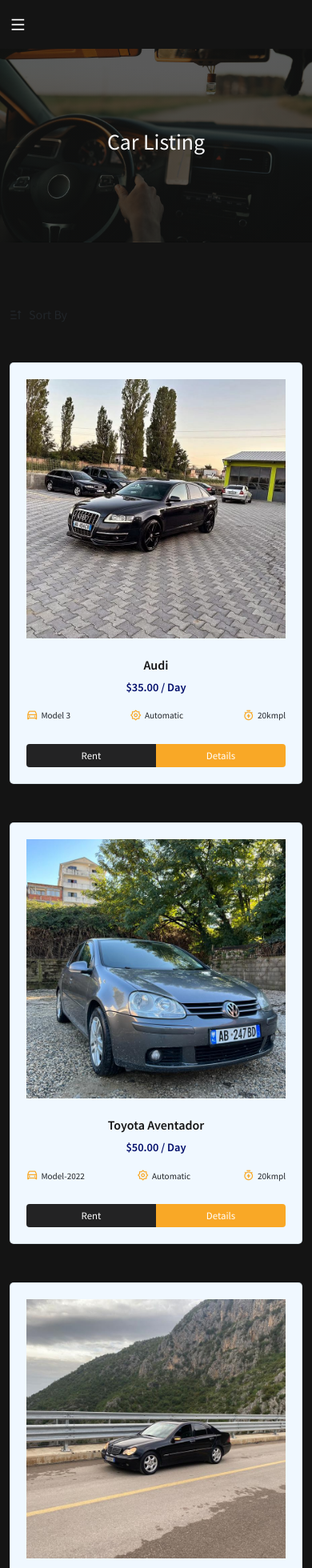
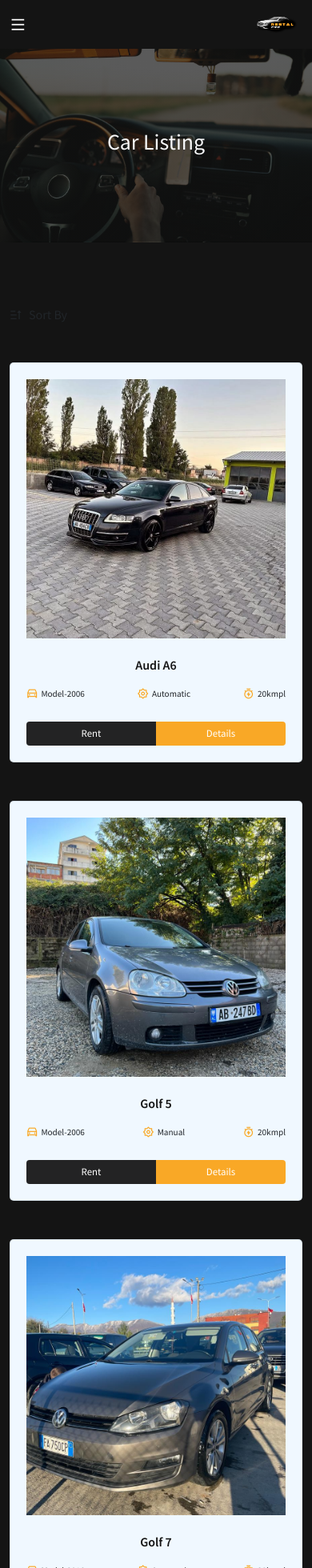
Before and after one commit to eglimiraka22/rentalpro-website, a React (Create React App) app: page /cars in a window 390 px wide. Shown: the top 1960 px of the page at 80% size. Built offline with nearby package versions, Linux system fonts and the light colour scheme.

Commit message:
Rental pro live

```diff
--- a/src/assets/data/carData.js
+++ b/src/assets/data/carData.js
@@ -2,7 +2,8 @@
 import img01 from "../images/WhatsApp Image 2023-12-11 at 22.43.05_f0ce9044.jpg";
 import img02 from "../images/imgcar1.jpg";
 import img03 from "../images/benz.jpg";
-import img04 from "../all-images/cars-img/nissan-offer.png";
+import img04 from "../images/Golf7.jpg";
+
 import img05 from "../all-images/cars-img/offer-toyota.png";
 import img06 from "../all-images/cars-img/mercedes-offer.png";
 import img07 from "../all-images/cars-img/toyota-offer-2.png";
@@ -13,10 +14,37 @@ const carData = [
     id: 1,
     brand: "Audi",
     rating: 112,
-    carName: "Audi",
+    carName: "Audi A6",
     imgUrl: img01,
-    model: "Model 3",
+    model: "Model-2006",
     price: 35,
+    speed: "20kmpl",
+    gps: "GPS Navigation",
+    seatType: "Heated seats",
+    automatic: " Automatic",
+  },
+
+  {
+    id: 2,
+    brand: "Volkswagen",
+    rating: 102,
+    carName: "Golf 5",
+    imgUrl: img02,
+    model: "Model-2006",
+    price: 50,
+    speed: "20kmpl",
+    gps: "GPS Navigation",
+    seatType: "Heated seats",
+    automatic: "Manual",
+  },
+  {
+    id: 3,
+    brand: "Volkswagen",
+    rating: 132,
+    carName: "Golf 7",
+    imgUrl: img04,
+    model: "Model-2016",
+    price: 65,
     speed: "20kmpl",
     gps: "GPS Navigation",
     seatType: "Heated seats",
@@ -26,35 +54,17 @@ const carData = [
   },
 
   {
-    id: 2,
-    brand: "Toyota",
-    rating: 102,
-    carName: "Toyota Aventador",
-    imgUrl: img02,
-    model: "Model-2022",
-    price: 50,
+    id: 4,
+    brand: "Benz",
+    rating: 132,
+    carName: "Mercedes benz",
+    imgUrl: img03,
+    model: "Model-2002",
+    price: 65,
     speed: "20kmpl",
-    gps: "GPS Navigation",
+    gps: "No GPS",
     seatType: "Heated seats",
     automatic: "Automatic",
-    description:
-      " Dolor labore lorem no accusam sit justo sadipscing labore invidunt voluptua, amet duo et gubergren vero gubergren dolor. At diam. Dolor labore lorem no accusam sit justo sadipscing labore invidunt voluptua, amet duo et gubergren vero gubergren dolor. At diam.",
-  },
-
-  {
-    id: 3,
-    brand: "BMW",
-    rating: 132,
-    carName: "BMW X3",
-    imgUrl: img03,
-    model: "Model-2022",
-    price: 65,
-    speed: "20kmpl",
-    gps: "GPS Navigation",
-    seatType: "Heated seats",
-    automatic: "Automatic",
-    description:
-      " Dolor labore lorem no accusam sit justo sadipscing labore invidunt voluptua, amet duo et gubergren vero gubergren dolor. At diam. Dolor labore lorem no accusam sit justo sadipscing labore invidunt voluptua, amet duo et gubergren vero gubergren dolor. At diam.",
   },
 
 
--- a/src/components/Header/Header.jsx
+++ b/src/components/Header/Header.jsx
@@ -75,7 +75,7 @@ const Header = () => {
               <div className="header__top__left">
                 <span>Need Help?</span>
                 <span className="header__top__help">
-                  <i class="ri-phone-fill"></i> +355 686554546
+                  <i class="ri-phone-fill"></i> +355 069 291 1744
                 </span>
               </div>
             </Col>
@@ -148,6 +148,7 @@ const Header = () => {
             <span className="mobile__menu">
               <i class="ri-menu-line" onClick={toggleMenu}></i>
             </span>
+            <span className=" mobile__menu__logo"><img src={imageLogo} width={60} height={50} alt="" /></span>
 
             <div className="navigation" ref={menuRef} >
               <div className="menu">
--- a/src/components/UI/CarItem.jsx
+++ b/src/components/UI/CarItem.jsx
@@ -15,9 +15,7 @@ const CarItem = (props) => {
 
         <div className="car__item-content mt-4">
           <h4 className="section__title text-center">{carName}</h4>
-          <h6 className="rent__price text-center mt-">
-            ${price}.00 <span>/ Day</span>
-          </h6>
+
 
           <div className="car__item-info d-flex align-items-center justify-content-between mt-3 mb-4">
             <span className=" d-flex align-items-center gap-1">
@@ -31,8 +29,8 @@ const CarItem = (props) => {
             </span>
           </div>
 
-          <button className=" w-50 car__item-btn car__btn-rent">
-            <Link to={`/cars/${carName}`}>Rent</Link>
+          <button className=" w-50  car__item-btn car__btn-rent">
+            <Link to={`/contact`}>Rent</Link>
           </button>
 
           <button className=" w-50 car__item-btn car__btn-details">
--- a/src/components/UI/HeroSlider.jsx
+++ b/src/components/UI/HeroSlider.jsx
@@ -15,9 +15,12 @@ const HeroSlider = () => {
     slidesToShow: 1,
     slidesToScroll: 1,
     pauseOnHover: false,
+    arrows: false,
+
   };
+
   return (
-    <Slider {...settings} className="hero__slider">
+    <Slider  {...settings} className="hero__slider">
       <div className="slider__item slider__item-01 mt0">
         <Container>
           <div className="slider__content ">
--- a/src/components/UI/Testimonial.jsx
+++ b/src/components/UI/Testimonial.jsx
@@ -18,6 +18,7 @@ const Testimonial = () => {
     autoplaySpeed: 2000,
     slidesToShow: 3,
     slidesToScroll: 1,
+    arrows:false,
     responsive: [
       {
         breakpoint: 992,
--- a/src/pages/CarDetails.jsx
+++ b/src/pages/CarDetails.jsx
@@ -30,9 +30,7 @@ const CarDetails = () => {
                 <h2 className="section__title">{singleCarItem.carName}</h2>
 
                 <div className=" d-flex align-items-center gap-5 mb-4 mt-3">
-                  <h6 className="rent__price fw-bold fs-4" style={{ color: "#f9a826" }}>
-                    ${singleCarItem.price}.00 / Day
-                  </h6>
+
 
                   <span className=" d-flex align-items-center gap-2" style={{ color: "white" }}>
                     <span style={{ color: "#f9a826" }}>
@@ -46,9 +44,7 @@ const CarDetails = () => {
                   </span>
                 </div>
 
-                <p className="section__description">
-                  {singleCarItem.description}
-                </p>
+
 
                 <div
                   className=" d-flex align-items-center mt-3"
--- a/src/pages/Home.jsx
+++ b/src/pages/Home.jsx
@@ -45,6 +45,7 @@ const Home = () => {
             <Col lg="12" className="text-center mb-5">
               <h6 className="section__subtitle">Come with</h6>
               <h2 className="section__title">  Car Rental Prices</h2>
+              <span style={{color:"white"}}>Starting from  $25</span>
             </Col>
 
             {carData.slice(0, 6).map((item) => (
--- a/src/styles/car-item.css
+++ b/src/styles/car-item.css
@@ -25,13 +25,13 @@
   padding: 8px 0px;
 }
 
-.car__item-btn a {
+.car__item-btn a , .car__item-btn span {
   text-decoration: none;
   color: #fff;
   font-weight: 500;
 }
 
-.car__item-btn a:hover {
+.car__item-btn a:hover , .car__item-btn span  {
   color: #fff;
 }
 .car__btn-details {
--- a/src/styles/find-car-form.css
+++ b/src/styles/find-car-form.css
@@ -52,6 +52,12 @@
   position: relative;
   z-index: 10;
   margin-bottom: 200px;
+}
+.slick-slider{
+  overflow: hidden;
+}
+.slick-list{
+  overflow: hidden;
 }
 
 .hero__form {
--- a/src/styles/header.css
+++ b/src/styles/header.css
@@ -61,6 +61,11 @@
   background-image: url("../assets/all-images/rentalpro1.png");
   background-size: 110%;
   background-position: center;
+}
+.mobile__menu__logo{
+position: absolute;
+right: 2rem;
+display: none;
 }
 .header__location {
   display: flex;
@@ -225,6 +230,11 @@
   .mobile__menu {
     display: block;
   }
+  .mobile__menu__logo{
+    position: absolute;
+    right: 1rem;
+    display: inline-block;
+    }
   .main__navbar .navigation__wrapper {
     display: flex;
     justify-content: start;
--- a/src/styles/hero-slider.css
+++ b/src/styles/hero-slider.css
@@ -13,7 +13,7 @@
 
 .slider__item-02 {
   background: linear-gradient(rgba(0, 0, 0, 0.75), rgba(0, 0, 0, 0.75)),
-  url("../assets/images/head3.jpg");
+  url("../assets/images/Golf7.jpg");
   background-position: center;
   background-repeat: no-repeat;
   background-size: cover;
```
Also changed, not shown: src/assets/images/Golf7.jpg (added).
